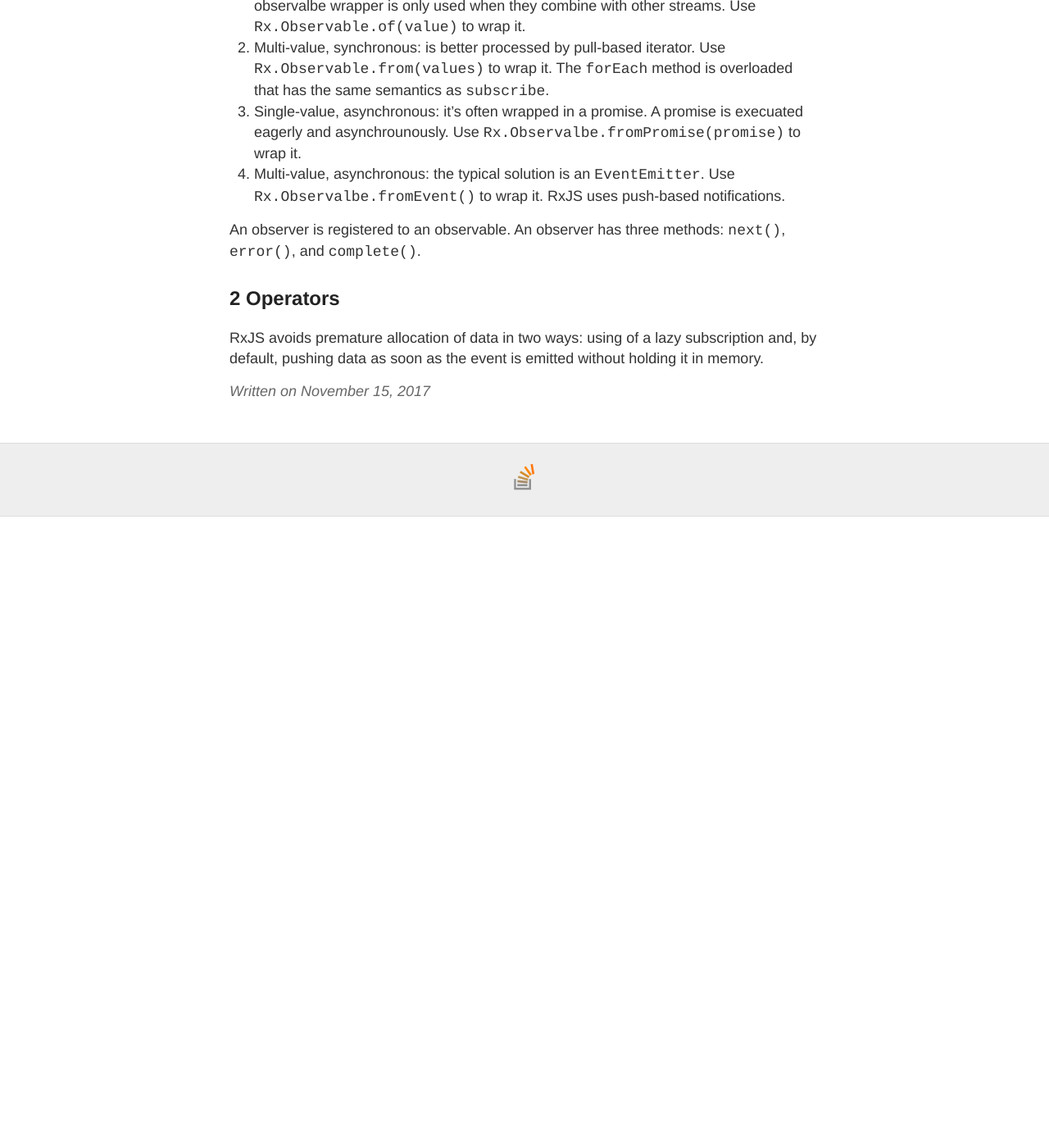
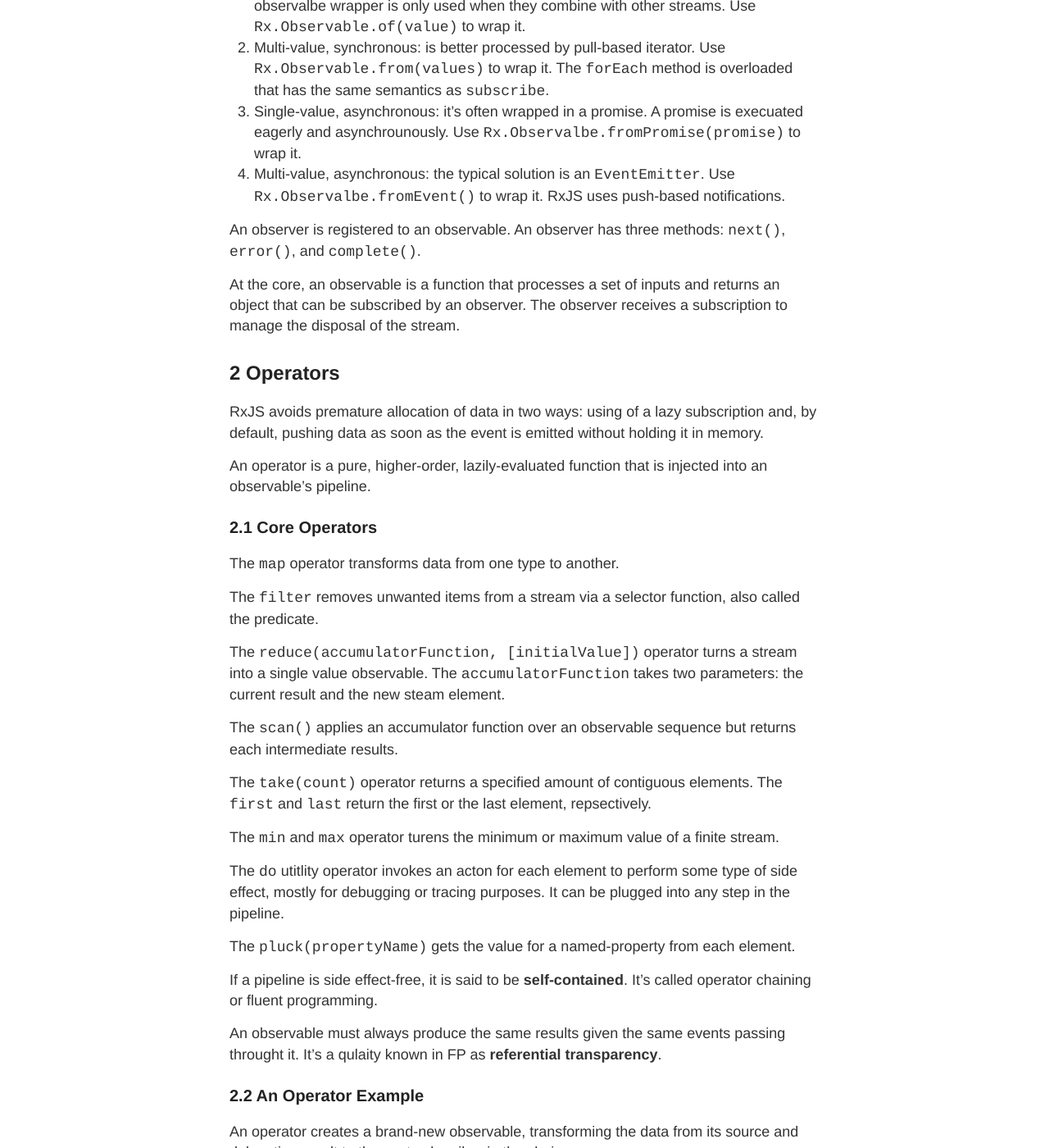
Before and after one commit to YingLiu4203/old-dev-blog, a Jekyll site: the page built from _posts/2017-11-15-rxjs-notes.md, in a window 1280 px wide and 1400 px high, scrolled down 1082 px. Shown: the whole window at 82% size. Built offline with Jekyll 4.4.1, drawn with Linux system fonts in a browser that asks for light colours; comment, search, counter and statistics services are not loaded; before the commit the page ends 1712 px from its top, so only the background shows below that; some of the changed text lies outside the part shown.

Commit message:
add RxJS operators

````diff
--- a/_posts/2017-11-15-rxjs-notes.md
+++ b/_posts/2017-11-15-rxjs-notes.md
@@ -33,5 +33,59 @@ There are four types of data sources:
 
 An observer is registered to an observable. An observer has three methods: `next()`, `error()`, and `complete()`.
 
+ At the core, an observable is a function that processes a set of inputs and returns an object that can be subscribed by an observer. The observer receives a subscription to manage the disposal of the stream.
+
 ## 2 Operators
 RxJS avoids premature allocation of data in two ways: using of a lazy subscription and, by default, pushing data as soon as the event is emitted without holding it in memory.
+
+An operator is a pure, higher-order, lazily-evaluated function that is injected into an observable's pipeline.
+
+### 2.1 Core Operators
+The `map` operator transforms data from one type to another.
+
+The `filter` removes unwanted items from a stream via a selector function, also called the predicate.
+
+The `reduce(accumulatorFunction, [initialValue])` operator turns a stream into a single value observable. The `accumulatorFunction` takes two parameters: the current result and the new steam element.
+
+The `scan()` applies an accumulator function over an observable sequence but returns each intermediate results.
+
+The `take(count)` operator returns a specified amount of contiguous elements. The `first` and `last` return the first or the last element, repsectively.
+
+The `min` and `max` operator turens the minimum or maximum value of a finite stream.
+
+The `do` utitlity operator invokes an acton for each element to perform some type of side effect, mostly for debugging or tracing purposes. It can be plugged into any step in the pipeline.
+
+The `pluck(propertyName)` gets the value for a named-property from each element.
+
+If a pipeline is side effect-free, it is said to be **self-contained**. It's called operator chaining or fluent programming.
+
+An observable must always produce the same results given the same events passing throught it. It's a qulaity known in FP as **referential transparency**.
+
+### 2.2 An Operator Example
+An operator creates a brand-new observable, transforming the data from its source and delegating result to the next subscriber in the chain.
+
+```javascript
+function exclude(predicate) {
+    return Rx.Observable.create(subscriber => {
+        let source = this
+        return source.subscribe(
+            value => {
+                try {
+                    if (!predicate(value)) {
+                        subscriber.next(value)
+                    }
+                }
+                catch(err) {
+                    subscriber.error(err)
+                }
+            },
+            err => subscriber.error(err),
+            () => subscriber.complete()
+        })
+    })
+}
+
+Rx.Observable.prototype.exclude = exclude
+```
+
+Oberserables are lightweight and inexpensive to create. They have built-in capabilitys for disposal and cancellation via the `unsubscribe()` method. Use `Rx.Observable.create` to return a function that is called when the `unsubscribe()` method of the observable is called.
````
